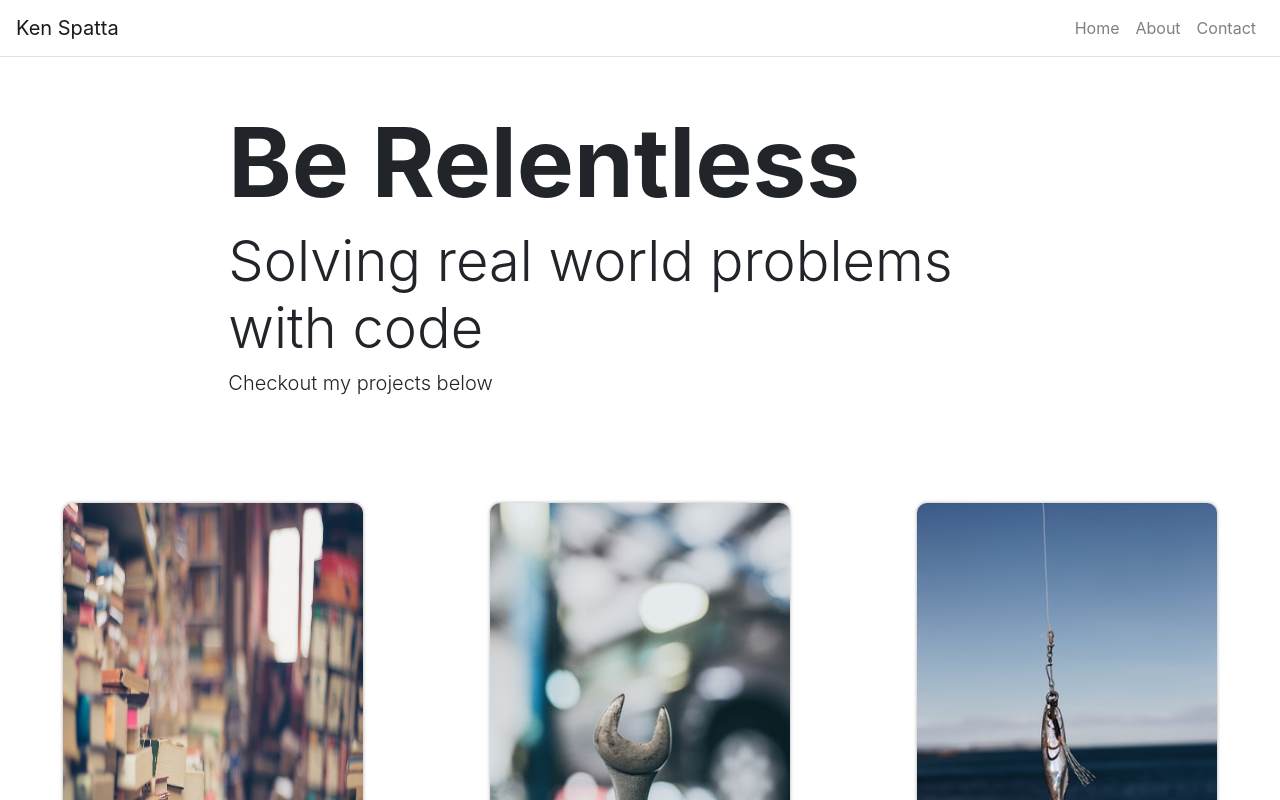
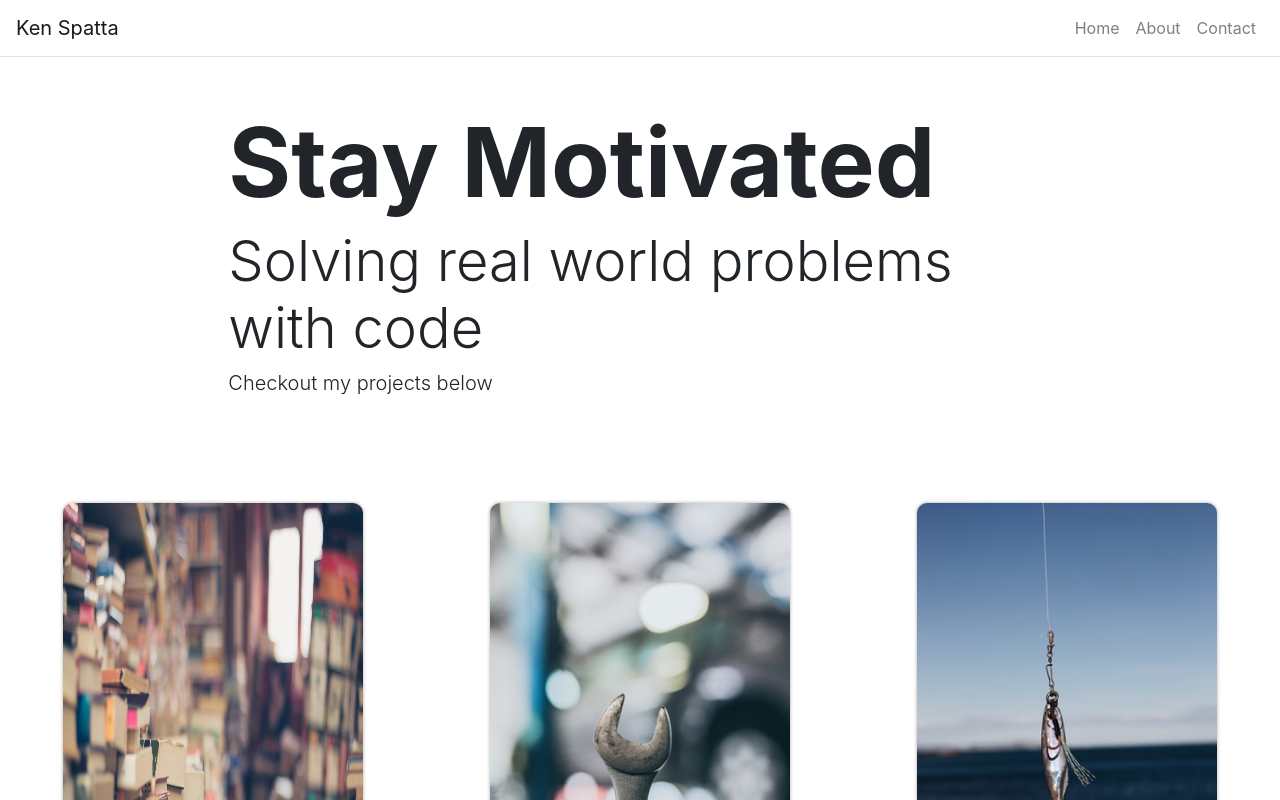
Before and after one commit to kenyounot/portfolio-site, a React (Create React App) app: page / in a window 1280 px wide. Shown: the top 800 px of the page. Built offline with nearby package versions, Linux system fonts and the light colour scheme.

Commit message:
Update hero text

```diff
--- a/src/App.js
+++ b/src/App.js
@@ -26,7 +26,7 @@ class App extends Component {
 				{ title: 'Contact', path: '/contact' }
 			],
 			home: {
-				title: 'Be Relentless',
+				title: 'Stay Motivated',
 				subtitle: 'Solving real world problems with code',
 				text: 'Checkout my projects below'
 			},
```
